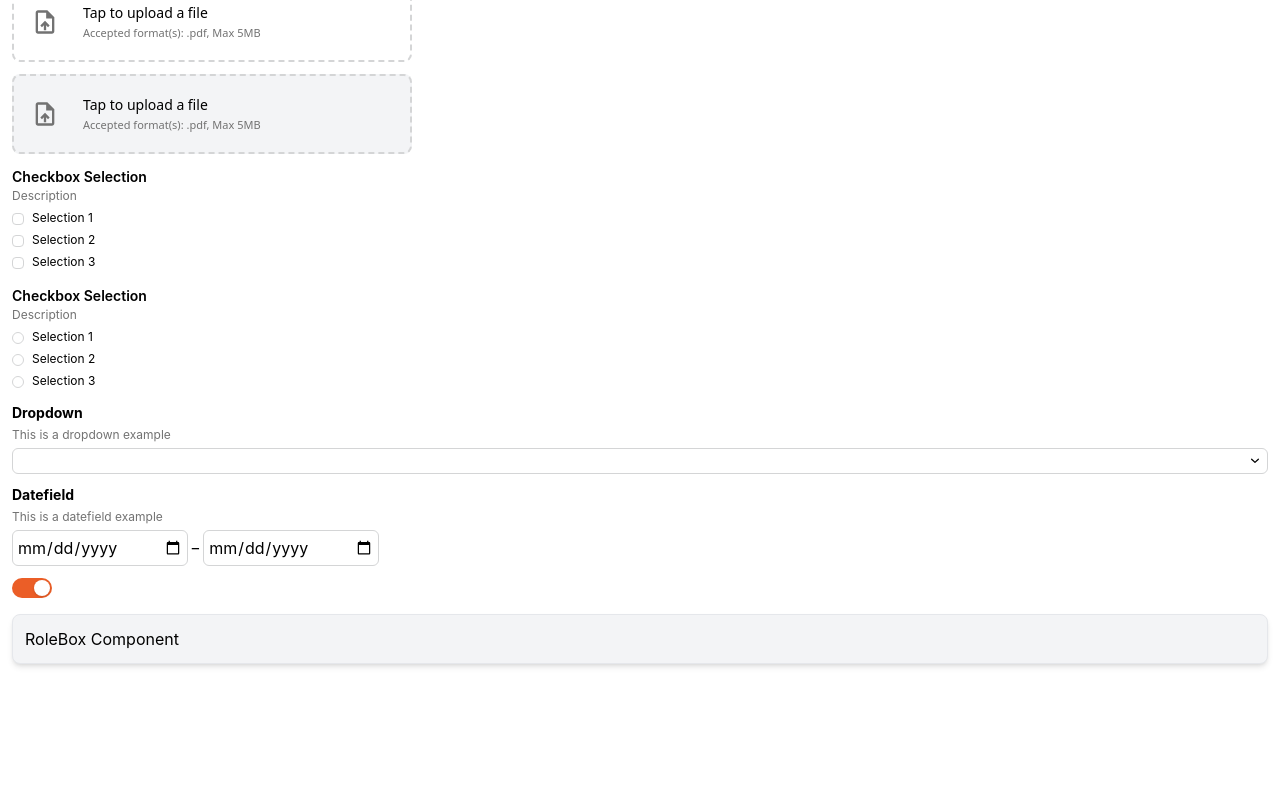
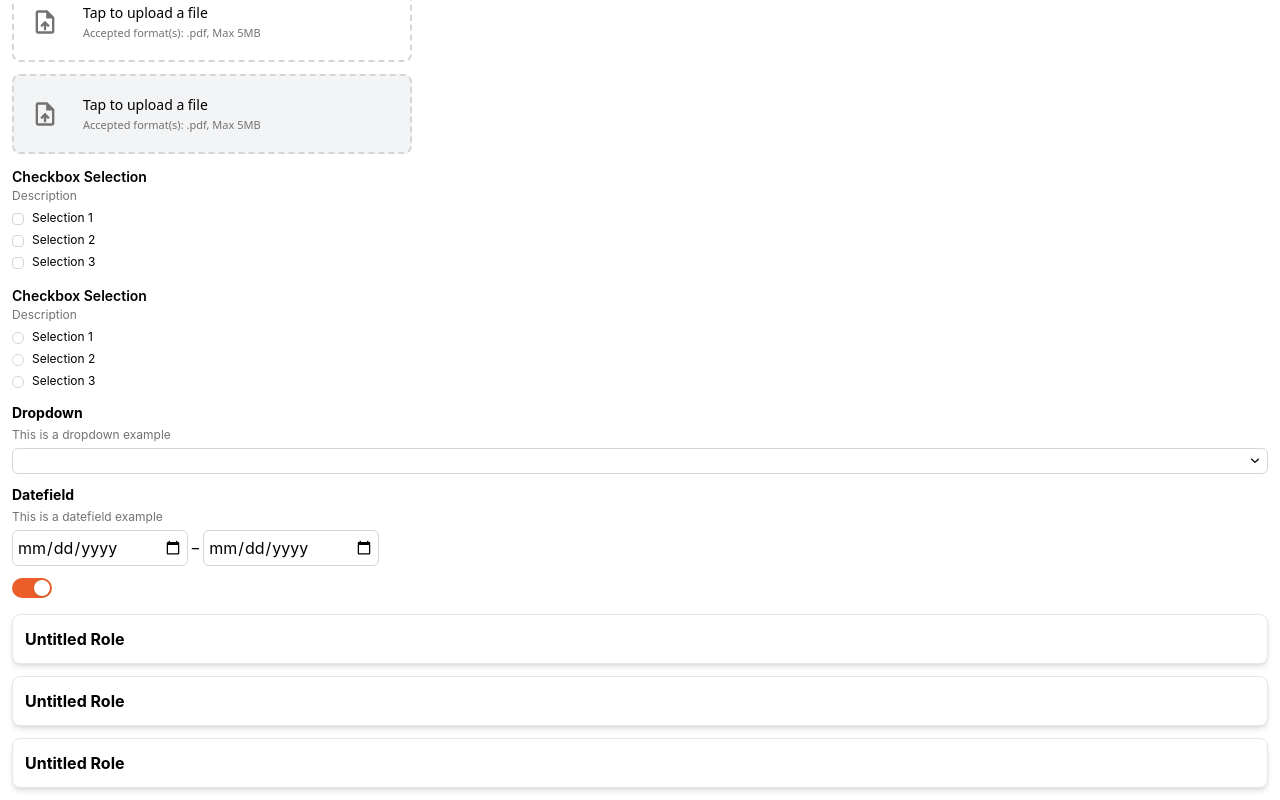
Before and after one commit to DSC-TechLead/nusdevs-frontend-vite, a React (Vite) app: page / in a window 1280 px wide. Shown: the part 514-1314 px from the top of the page. Before the commit the page ends 1190 px from the top, so only its background shows below. Built offline with nearby package versions, Linux system fonts and the light colour scheme.

Commit message:
Added collapsible role boxes
Made role boxes collapsible on non-focus. Tag button is currently still not styled, will need to make the tag components later on.

Field information is also not persistent.

```diff
--- a/src/components/role-box.tsx
+++ /dev/null
@@ -1,20 +0,0 @@
-import React from "react";
-import { FaTrash } from "react-icons/fa";
-
-interface RoleBoxProps {
-    onFocus: () => void;
-    isExpanded: boolean;
-}
-
-const RoleBox: React.FC<RoleBoxProps> = ({
-    onFocus,
-    isExpanded,
-  }) => {
-    return (
-        <div onClick={onFocus} className="border rounded-lg p-4 mb-4 shadow-md cursor-pointer bg-neutral-10 text-primary-text">
-            RoleBox Component
-        </div>
-    )
-};
-
-export default RoleBox;
--- /dev/null
+++ b/src/components/roles/role-box.tsx
@@ -0,0 +1,60 @@
+import React, { useState } from "react";
+import TextInput from "../textinput";
+import { FaTrash, FaPlus } from "react-icons/fa";
+import TextButton from "../textbutton";
+
+interface RoleBoxProps {
+    onFocus: () => void;
+    isExpanded: boolean;
+}
+
+const RoleBox: React.FC<RoleBoxProps> = ({
+    onFocus,
+    isExpanded,
+  }) => {
+    return (
+        <div
+          onClick={onFocus}
+          className={`border rounded-lg p-4 mb-4 shadow-md cursor-pointer transition-all bg-white text-primary-text`}
+        >
+          {/* Expanded State */}
+          {isExpanded ? (
+            <div className="space-y-4">
+              <div className="w-full">
+                <TextInput
+                  placeholder="Eg: Frontend Developer"
+                  label="Role Name*"
+                  description=""
+                  maxLength={50}
+                  height={1}
+                />
+              </div>
+
+              <div className="w-full">
+                <TextInput
+                  placeholder="Add in description and expectations of the role etc."
+                  label="Role Description"
+                  description=""
+                  maxLength={250}
+                  height={4}
+                />
+              </div>
+
+              {/* TODO: Style to be like button shown on Figma */}
+              <div className="w-full">
+              <TextButton
+                text="Add Tag"
+                icon={<FaPlus />}
+              />
+              </div>
+            </div>
+          ) : (
+            <div>
+              <h3 className="font-bold text-primary-text">Untitled Role</h3>
+            </div>
+          )}
+        </div>
+      );
+};
+
+export default RoleBox;
--- a/src/pages/components.tsx
+++ b/src/pages/components.tsx
@@ -1,4 +1,4 @@
-import React from "react";
+import React, {useState} from "react";
 import IconButton from "../components/iconbutton";
 import LinkButton from "../components/linkbutton";
 import TextInput from "../components/textinput";
@@ -10,7 +10,7 @@ import RadioSelect from "../components/radioSelect";
 import Dropdown from "../components/dropdown";
 import Toggle from "../components/toggle";
 import DateField from "../components/datefield";
-import RoleBox from "../components/role-box"
+import RoleBox from "../components/roles/role-box"
 
 const checkSelections = [
   {
@@ -44,6 +44,10 @@ const radioSelections = [
 
 const Components: React.FC = () => {
   const handleClick = () => {};
+  const [activeRoleIndex, setActiveRoleIndex] = useState<number | null>(null);
+  const handleFocus = (index: number) => {
+    setActiveRoleIndex(index);
+  };
 
   return (
     <div className="p-4 space-y-4 ">
@@ -83,7 +87,15 @@ const Components: React.FC = () => {
         onChange={() => {}}
       />
       <Toggle status={true} onToggleChange={() => {}} />
-      <RoleBox isExpanded={false} onFocus={() => {}} />
+
+      {/* TEST: Make 3 role-boxes. To be done via user action eventually. */}
+      {[0, 1, 2].map((_, index) => (
+        <RoleBox
+          key={index}
+          isExpanded={index === activeRoleIndex}
+          onFocus={() => handleFocus(index)}
+        />
+      ))}
     </div>
   );
 };
```
